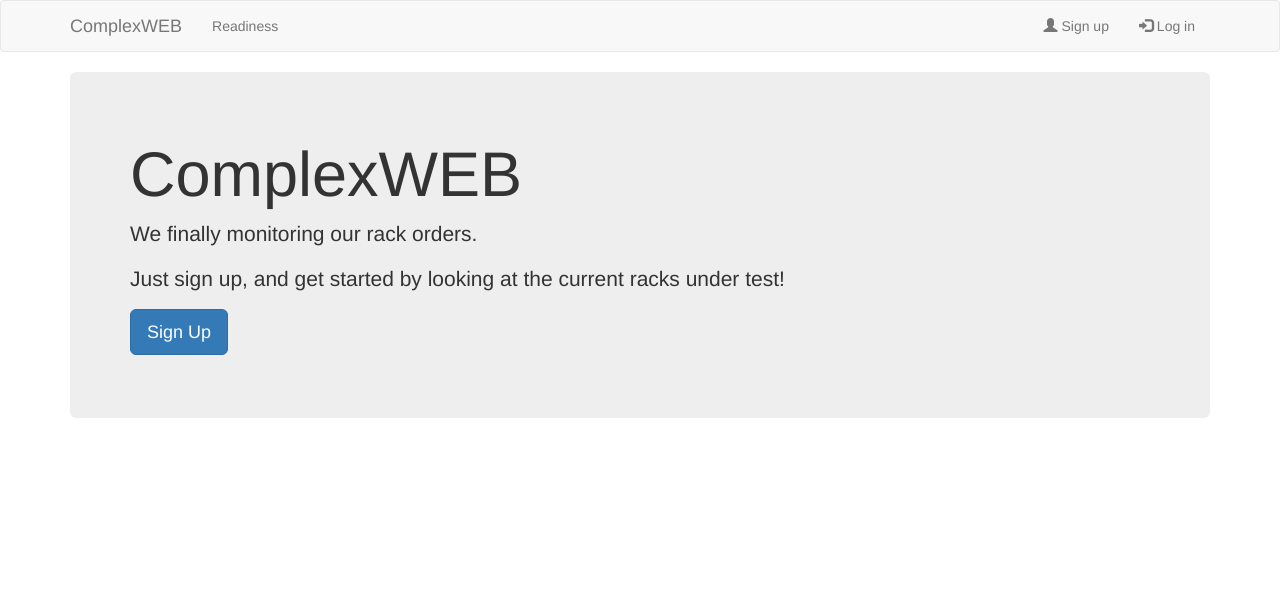
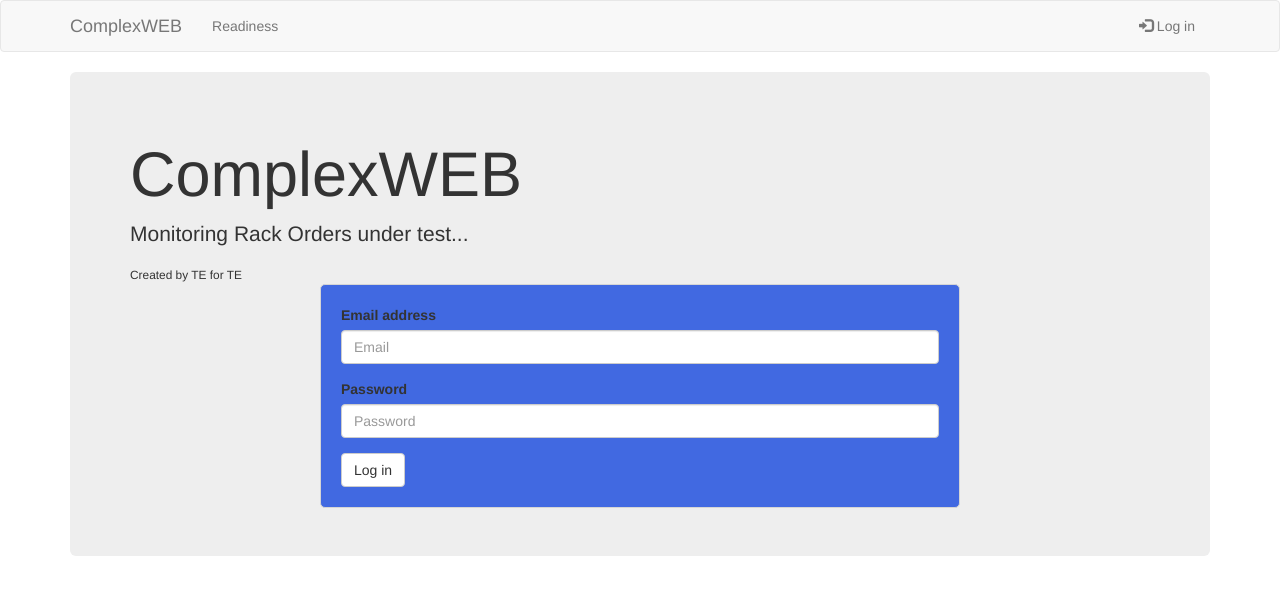
Before and after one commit to ObedEG/complex_web, a Flask app: page / in a window 1280 px wide. Shown: the top 595 px of the page. Run offline with Flask 2, Linux system fonts and the light colour scheme; some libraries are stand-ins or nearby versions.

Commit message:
Changes Views home and base

```diff
--- a/src/static/css/style.css
+++ b/src/static/css/style.css
@@ -2,7 +2,7 @@
     max-width: 640px;
     margin: 0 auto;
 
-    background-color: #E9E9E9;
+    background-color: #4169E1;
     padding: 20px;
 
     border: 1px solid #D5D5D5;
--- a/src/templates/base.jinja2
+++ b/src/templates/base.jinja2
@@ -30,12 +30,12 @@
             </ul>
             {% if session['email'] %}
                 <ul class="nav navbar-nav navbar-right">
+                    <li><a href="#" ><span class="glyphicon glyphicon-console"></span><font face="verdana" color="green"> WELCOME {{ session['email'] }}</font></a></li>
                     <li><a href="{{ url_for('racks.home_template') }}"><span class="glyphicon glyphicon-plus"></span> Create Rack</a></li>
                     <li><a href="{{ url_for('users.logout_user') }}"><span class="glyphicon glyphicon-log-out"></span> Log out</a></li>
                 </ul>
             {% else %}
                 <ul class="nav navbar-nav navbar-right">
-                    <li><a href="{{ url_for('users.register_user') }}"><span class="glyphicon glyphicon-user"></span> Sign up</a></li>
                     <li><a href="{{ url_for('users.login_user') }}"><span class="glyphicon glyphicon-log-in"></span> Log in</a></li>
                 </ul>
             {% endif %}
--- a/src/templates/home.jinja2
+++ b/src/templates/home.jinja2
@@ -2,8 +2,24 @@
 {% block content %}
     <div class="jumbotron">
         <h1>ComplexWEB</h1>
-            <p>We finally monitoring our rack orders.</p>
-            <p>Just sign up, and get started by looking at the current racks under test!</p>
-            <p><a class="btn btn-primary btn-lg" href="{{ url_for('users.register_user') }}" role="button">Sign Up</a></p>
+            <p>Monitoring Rack Orders under test...</p>
+            <small>Created by TE for TE</small>
+            {% if session['email'] %}
+
+            {% else %}
+                <div class="form-size">
+                    <form action="{{ url_for('users.login_user') }}" method="post">
+                        <div class="form-group">
+                            <label for="email">Email address</label>
+                            <input type="email" class="form-control" id="email" name="email" placeholder="Email">
+                        </div>
+                        <div class="form-group">
+                            <label for="password">Password</label>
+                            <input type="password" class="form-control" id="password" name="password" placeholder="Password">
+                        </div>
+                        <button type="submit" class="btn btn-default">Log in</button>
+                    </form>
+                </div>
+            {% endif %}
     </div>
 {% endblock %}
```
